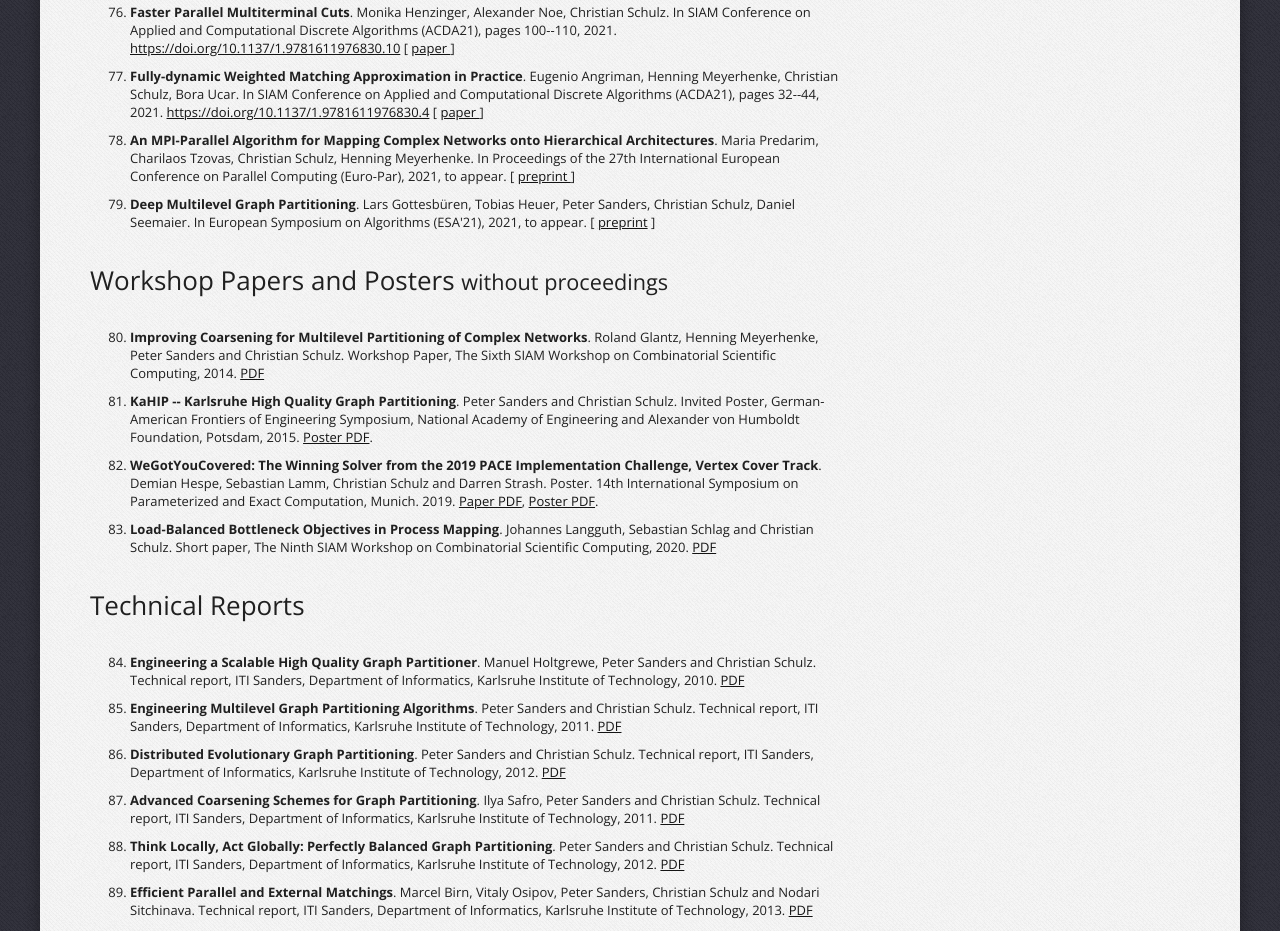
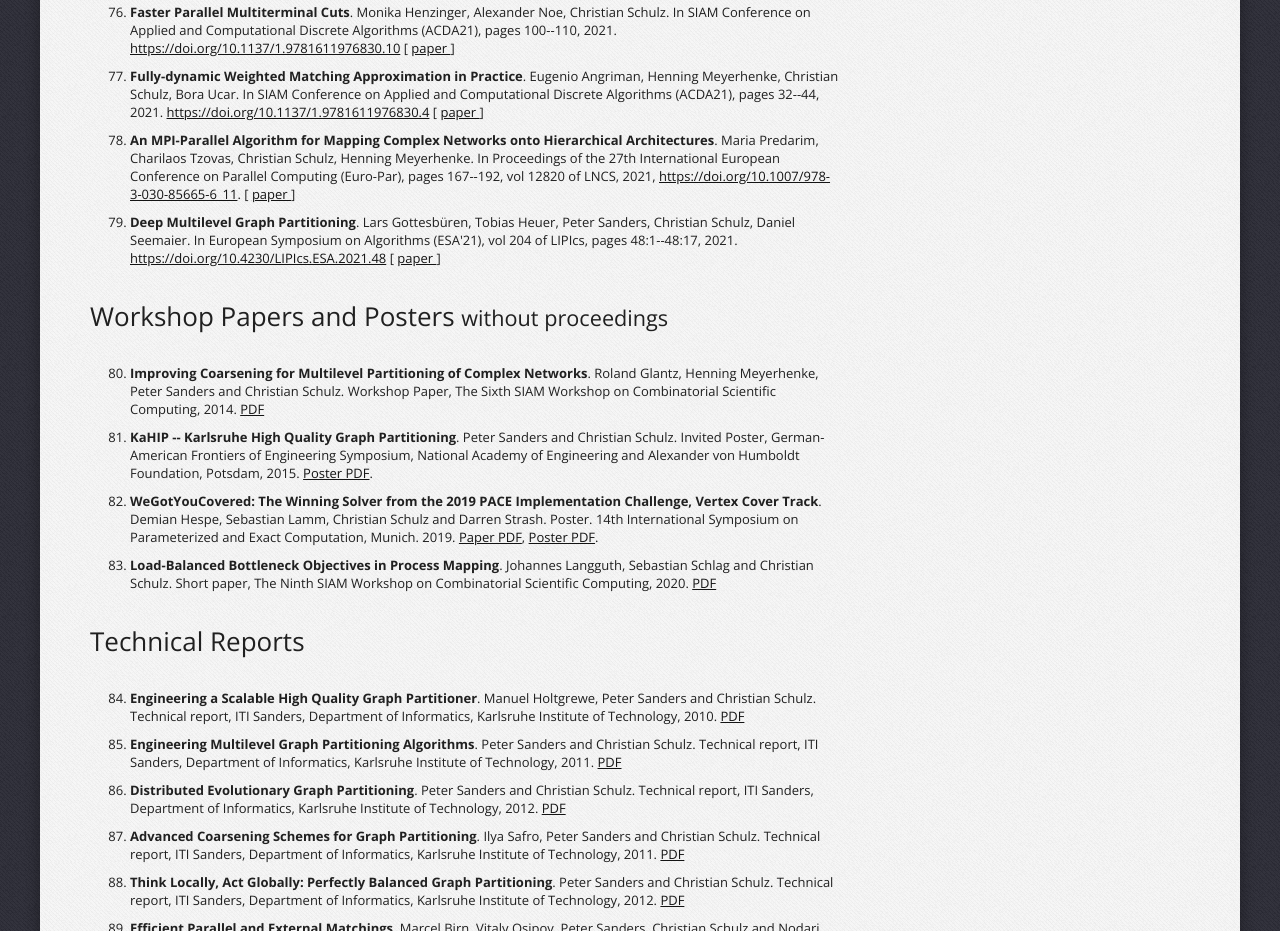
Before and after one commit to schulzchristian/schulzchristian.github.io, a plain HTML site: page index.html in a window 1280 px wide. Shown: the part 6068-6999 px from the top of the page. Drawn offline with nearby package versions, Linux system fonts and the light colour scheme.

Commit message:
publications update

```diff
--- a/index.html
+++ b/index.html
@@ -434,7 +434,7 @@ In SIAM Conference on Applied and Computational Discrete Algorithms (ACDA21), pa
 <li>
 <b>An MPI-Parallel Algorithm for Mapping Complex Networks onto Hierarchical Architectures</b>.
  Maria Predarim, Charilaos Tzovas, Christian Schulz, Henning Meyerhenke.
-In Proceedings of the 27th International European Conference on Parallel Computing (Euro-Par),  2021, to appear.  [ <a href="https://arxiv.org/pdf/2107.02539.pdf"> preprint </a> ]
+In Proceedings of the 27th International European Conference on Parallel Computing (Euro-Par), pages 167--192, vol 12820 of LNCS, 2021, <a href="https://doi.org/10.1007/978-3-030-85665-6_11"> https://doi.org/10.1007/978-3-030-85665-6_11</a>.  [ <a href="https://arxiv.org/pdf/2107.02539.pdf"> paper  </a> ]
 </li>
 
 
@@ -442,7 +442,7 @@ In Proceedings of the 27th International European Conference on Parallel Computi
 <li>
 <b>Deep Multilevel Graph Partitioning</b>.
 Lars Gottesbüren, Tobias Heuer, Peter Sanders, Christian Schulz, Daniel Seemaier.
-In European Symposium on Algorithms (ESA'21), 2021, to appear. [ <a href="https://arxiv.org/pdf/2105.02022.pdf">preprint</a> ]</li>
+In European Symposium on Algorithms (ESA'21), vol 204 of LIPIcs, pages 48:1--48:17, 2021. <a href="https://doi.org/10.4230/LIPIcs.ESA.2021.48"> https://doi.org/10.4230/LIPIcs.ESA.2021.48</a> [ <a href="https://drops.dagstuhl.de/opus/volltexte/2021/14629/pdf/LIPIcs-ESA-2021-48.pdf"> paper </a> ]</li>
 
 
 
```
